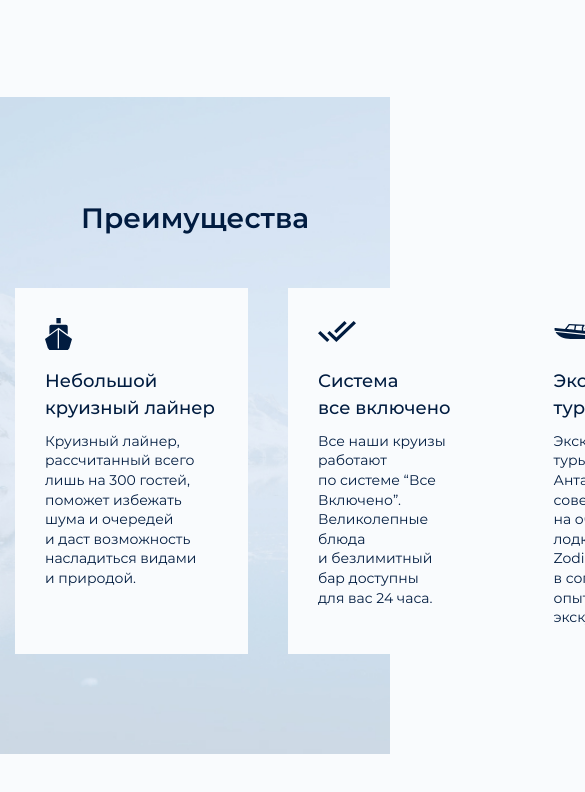
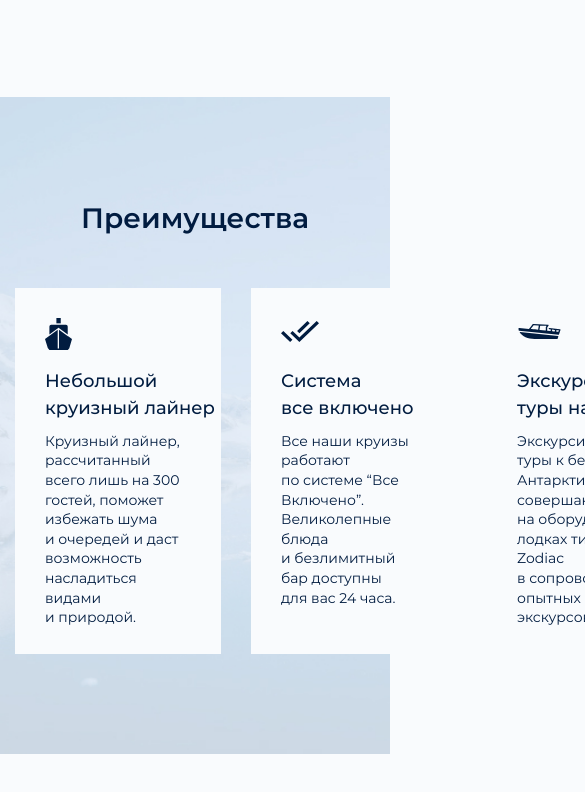
Before and after one commit to EtelBogen/Antarctic, a website built with webpack: page source/index.html in a window 390 px wide. Shown: the part 1156-1948 px from the top of the page, 585 px wide, since content can reach past the window. Built offline with nearby package versions, Linux system fonts and the light colour scheme; files whose address does not match are found by name.

Commit message:
Completed tablet

```diff
--- a/source/sass/blocks/advantages-card.scss
+++ b/source/sass/blocks/advantages-card.scss
@@ -3,6 +3,11 @@
   background-color: $color-alice-blue;
   margin: 0;
   padding: 30px 33px 26px 30px;
+
+  @include vp-1159 {
+    min-height: 310px;
+    min-width: 206px;
+  }
 }
 
 .advantages-card__icon {
--- a/source/sass/blocks/advantages.scss
+++ b/source/sass/blocks/advantages.scss
@@ -10,6 +10,7 @@
   }
 
   @include vp-1159 {
+    min-height: 588px;
     background-image: url("/img/jpg/advantages-background-tablet@1x.jpg");
 
     @include retina {
@@ -33,4 +34,9 @@
   grid-template-rows: repeat(1, 1fr);
   column-gap: 40px;
   row-gap: 40px;
+
+  @include vp-1159 {
+    column-gap: 30px;
+    row-gap: 30px;
+  }
 }
--- a/source/sass/blocks/booking-form.scss
+++ b/source/sass/blocks/booking-form.scss
@@ -1,9 +1,13 @@
 .booking-form {
   background-color: $color-tangaroa;
   box-shadow: 0px 4px 45px $color-tangaroa-shadow;
-  max-width: 403px;
+  width: 403px;
   min-height: 455px;
   padding: 44px 50px 50px;
+
+  @include vp-1159 {
+    width: auto;
+  }
 }
 
 .booking-form h3{
@@ -16,7 +20,7 @@
 }
 
 .booking-form input {
-  width: 303px;
+  width: 100%;
   margin: 0;
   margin-bottom: 20px;
   padding: 12px 16px;
@@ -103,5 +107,5 @@
 }
 
 .booking-form__button {
-  padding: 11px 89px 12px;
+  padding: 11px 11px 12px;
 }
--- a/source/sass/blocks/booking.scss
+++ b/source/sass/blocks/booking.scss
@@ -8,6 +8,15 @@
   @include retina {
     background-image: url("/img/jpg/booking-background-desktop@2x.jpg");
   }
+
+  @include vp-1159 {
+    min-height: 805px;
+    background-image: url("/img/jpg/booking-background-tablet@1x.jpg");
+
+    @include retina {
+      background-image: url("/img/jpg/booking-background-tablet@2x.jpg");
+    }
+  }
 }
 
 .booking__wrapper {
@@ -16,12 +25,22 @@
   grid-template-rows: repeat(1, 1fr);
   column-gap: 40px;
   row-gap: 30px;
+
+  @include vp-1159 {
+    display: block;
+  }
 }
 
 
 .booking__description {
   align-self: center;
   padding-left: 60px;
+
+  @include vp-1159 {
+    padding-left: 0;
+    padding-bottom: 60px;
+    text-align: center;
+  }
 }
 
 .booking h2 {
@@ -41,4 +60,8 @@
 
 .booking__form {
   margin-left: 97px;
+
+  @include vp-1159 {
+    margin: 0 137px;
+  }
 }
--- a/source/sass/blocks/button.scss
+++ b/source/sass/blocks/button.scss
@@ -4,6 +4,9 @@
   font-weight: 600;
   line-height: 21px;
   border: none;
+  width: 100%;
+  margin: 0 auto;
+  text-align: center;
 
   &:hover,
   &:focus {
--- a/source/sass/blocks/catalog-card.scss
+++ b/source/sass/blocks/catalog-card.scss
@@ -6,6 +6,10 @@
 
   display: grid;
   grid-template-areas: "card-area";
+
+  @include vp-1159 {
+    width: 309px;
+  }
 
   &:hover {
     display: flex;
@@ -32,11 +36,25 @@
   position: relative;
 }
 
+.catalog-card picture,
+.catalog-card img {
+  object-fit: cover;
+
+  @include vp-1159 {
+    width: 309px;
+    height: 386px;
+  }
+}
+
 .catalog-card__side--back {
   display: none;
-  min-height: 302px;
+  min-height: 316px;
   padding: 0 25px;
   box-shadow: 0px 4px 4px $color-black-transparent;
+
+  @include vp-1159 {
+    box-shadow: none;
+  }
 }
 
 .catalog-card__side--back dl,
@@ -59,5 +77,5 @@
 }
 
 .catalog-card__button {
-  padding: 10px 47px 9px;
+  padding: 10px 10px 9px;
 }
--- a/source/sass/blocks/catalog.scss
+++ b/source/sass/blocks/catalog.scss
@@ -25,8 +25,13 @@
   column-gap: 30px;
   row-gap: 30px;
   padding: 0 15px;
+
+  @include vp-1159 {
+    grid-template-columns: repeat(2, 1fr);
+    grid-template-rows: repeat(4, 1fr);
+  }
 }
 
 .catalog__card {
-  margin: 0;
+  margin: 0 auto;
 }
--- a/source/sass/blocks/contacts.scss
+++ b/source/sass/blocks/contacts.scss
@@ -1,5 +1,9 @@
 .contacts {
   min-height: 546px;
+
+  @include vp-1159 {
+    min-height: 535px;
+  }
 }
 
 .contacts__wrapper {
@@ -15,11 +19,21 @@
   overflow: hidden;
 }
 
+.contacts__map iframe,
+.contacts__map img {
+  min-width: 560px;
+  height: 306px;
+  object-fit: cover;
+
+  @include vp-1159 {
+    min-width: 324px;
+    height: 335px;
+  }
+}
+
 .contacts__map iframe {
   position: relative;
   z-index: 2;
-  width: 560px;
-  height: 306px;
   padding: 0;
 }
 
@@ -35,6 +49,10 @@
   align-self: center;
   padding-left: 60px;
   font-size: 16px;
+
+  @include vp-1159 {
+    padding-left: 0;
+  }
 }
 
 .contacts__slogan {
--- a/source/sass/blocks/navigation.scss
+++ b/source/sass/blocks/navigation.scss
@@ -40,3 +40,10 @@
     color: $color-curiosus-blue;
   }
 }
+
+.navigation--footer a {
+  @include vp-1159 {
+    font-size: 12px;
+    line-height: 14.63px;
+  }
+}
--- a/source/sass/blocks/page-footer.scss
+++ b/source/sass/blocks/page-footer.scss
@@ -8,4 +8,9 @@
   align-items: center;
   min-height: 138px;
   padding-top: 6px;
+
+  @include vp-1159 {
+    min-height: 120px;
+    grid-template-columns: 38px 1fr 87px;
+  }
 }
--- a/source/sass/blocks/page-header.scss
+++ b/source/sass/blocks/page-header.scss
@@ -15,6 +15,7 @@
   @include vp-1159 {
     min-height: 638px;
     background-image: url("/img/jpg/header-background-tablet@1x.jpg");
+    box-shadow: none;
 
     @include retina {
       background-image: url("/img/jpg/header-background-tablet@2x.jpg");
```
Also changed, not shown: build/css/style.css, build/css/style.min.css, 1 other file.
